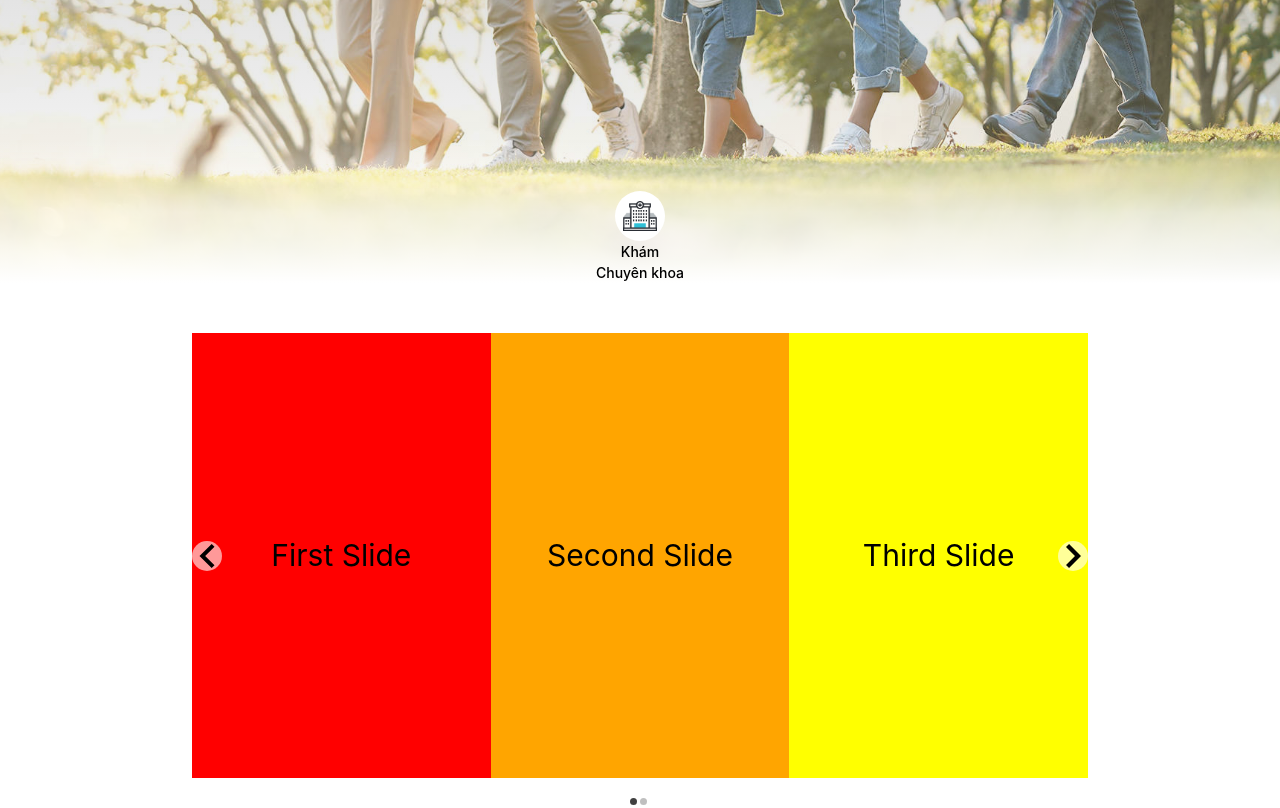
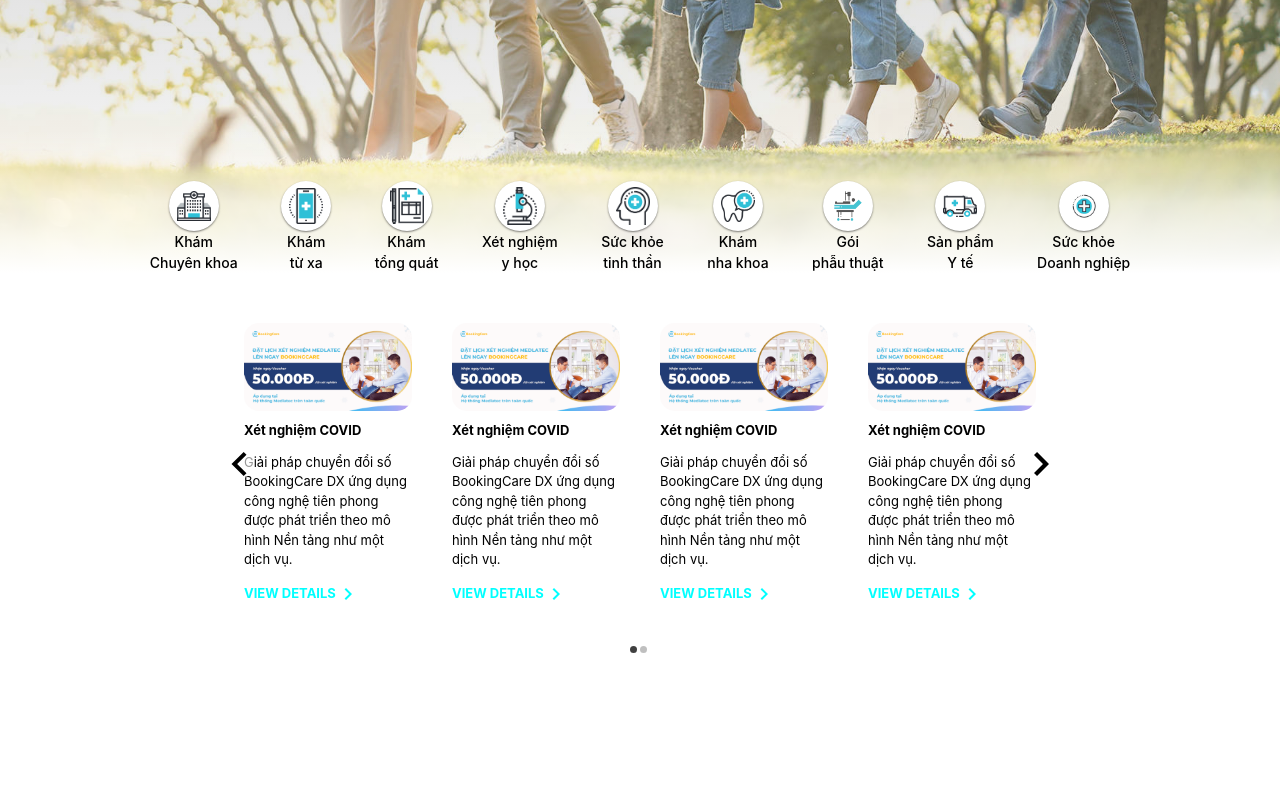
Before and after one commit to hientrang2k/FrontEnd, a React (Create React App) app: page /homepage in a window 1280 px wide. Shown: the part 520-1328 px from the top of the page. After the commit the page ends 1176 px from the top, so only its background shows below. Built offline with nearby package versions, Linux system fonts and the light colour scheme.

Commit message:
css list select

```diff
--- a/src/components/user/HomeComponent/Header/index.jsx
+++ b/src/components/user/HomeComponent/Header/index.jsx
@@ -7,7 +7,6 @@ import Profile from "../Profile";
 import SearchIcon from "@mui/icons-material/Search";
 import "../../HomePage/style.css";
 import ListSelectHeader from "../ListSelectHeader";
-import Slideshow from "../ListTopic";
 
 const Header = () => {
   return (
@@ -57,10 +56,10 @@ const Header = () => {
       </Box>
       <Box
         component="div"
-        className="flex items-center justify-center text-white text-[34px] uppercase mt-[120px] mb-[50px] flex-col"
+        className="flex items-center justify-center text-white text-[34px] uppercase mt-[120px] mb-[50px] flex-col "
       >
-        <div className="font-normal">{i18n.t("header.title1")}</div>
-        <div className="font-bold">{i18n.t("header.title2")}</div>
+        <div className="font-normal text-shadow">{i18n.t("header.title1")}</div>
+        <div className="font-bold text-shadow">{i18n.t("header.title2")}</div>
       </Box>
       <Paper
         component="form"
@@ -72,7 +71,7 @@ const Header = () => {
           borderRadius: "30px",
           margin: "auto",
           backgroundColor: "#4fbdc09c",
-          marginBottom: "250px",
+          marginBottom: "240px",
         }}
       >
         <IconButton type="button" sx={{ p: "10px" }} aria-label="search">
--- a/src/components/user/HomeComponent/ListSelectHeader/index.jsx
+++ b/src/components/user/HomeComponent/ListSelectHeader/index.jsx
@@ -1,5 +1,5 @@
 import React from "react";
-import { Box, Avatar } from "@mui/material";
+import { Box } from "@mui/material";
 import i18n from "../../../../translations";
 import "../../HomePage/style.css";
 import {
@@ -16,15 +16,119 @@ import {
 
 const ListSelectHeader = () => {
   return (
-    <Box component="div" className="bgr-gradient pt-[50px]">
-      <Box component="div" className="flex flex-col items-center">
-        <div className="w-[50px] h-[50px] bg-white items-center justify-center flex rounded-[50%]">
-          <img alt="" src={chuyenkhoa} className="w-[34px]" />
-        </div>
-        <div className="font-medium">{i18n.t("header.listSelect.item1")}</div>
-        <div className="font-medium">
-          {i18n.t("header.listSelect.sub-item1")}
-        </div>
+    <Box
+      component="div"
+      className="bgr-gradient pt-[50px] flex justify-center  "
+    >
+      <Box component="div" className="flex justify-around w-[80%]">
+        <Box
+          component="div"
+          className="flex flex-col items-center hover:text-[#15d1c8]"
+        >
+          <div className="w-[50px] h-[50px] bg-white items-center justify-center flex rounded-[50%] shadow-[0px_1px_2px_rgba(0,0,0,0.5)]">
+            <img alt="" src={chuyenkhoa} className="w-[34px] " />
+          </div>
+          <div className="font-medium">{i18n.t("header.listSelect.item1")}</div>
+          <div className="font-medium">
+            {i18n.t("header.listSelect.sub-item1")}
+          </div>
+        </Box>
+        <Box
+          component="div"
+          className="flex flex-col items-center hover:text-[#15d1c8]"
+        >
+          <div className="w-[50px] h-[50px] bg-white items-center justify-center flex rounded-[50%] shadow-[0px_1px_2px_rgba(0,0,0,0.5)]">
+            <img alt="" src={tuxa} className="w-[34px]" />
+          </div>
+          <div className="font-medium">{i18n.t("header.listSelect.item2")}</div>
+          <div className="font-medium">
+            {i18n.t("header.listSelect.sub-item2")}
+          </div>
+        </Box>
+        <Box
+          component="div"
+          className="flex flex-col items-center hover:text-[#15d1c8]"
+        >
+          <div className="w-[50px] h-[50px] bg-white items-center justify-center flex rounded-[50%] shadow-[0px_1px_2px_rgba(0,0,0,0.5)]">
+            <img alt="" src={tongquat} className="w-[34px]" />
+          </div>
+          <div className="font-medium">{i18n.t("header.listSelect.item3")}</div>
+          <div className="font-medium">
+            {i18n.t("header.listSelect.sub-item3")}
+          </div>
+        </Box>
+        <Box
+          component="div"
+          className="flex flex-col items-center hover:text-[#15d1c8]"
+        >
+          <div className="w-[50px] h-[50px] bg-white items-center justify-center flex rounded-[50%] shadow-[0px_1px_2px_rgba(0,0,0,0.5)]">
+            <img alt="" src={xetnghiem} className="w-[34px]" />
+          </div>
+          <div className="font-medium">{i18n.t("header.listSelect.item4")}</div>
+          <div className="font-medium">
+            {i18n.t("header.listSelect.sub-item4")}
+          </div>
+        </Box>
+        <Box
+          component="div"
+          className="flex flex-col items-center hover:text-[#15d1c8]"
+        >
+          <div className="w-[50px] h-[50px] bg-white items-center justify-center flex rounded-[50%] shadow-[0px_1px_2px_rgba(0,0,0,0.5)]">
+            <img alt="" src={trinao} className="w-[34px]" />
+          </div>
+          <div className="font-medium">{i18n.t("header.listSelect.item5")}</div>
+          <div className="font-medium">
+            {i18n.t("header.listSelect.sub-item5")}
+          </div>
+        </Box>
+        <Box
+          component="div"
+          className="flex flex-col items-center hover:text-[#15d1c8]"
+        >
+          <div className="w-[50px] h-[50px] bg-white items-center justify-center flex rounded-[50%] shadow-[0px_1px_2px_rgba(0,0,0,0.5)]">
+            <img alt="" src={nhakhoa} className="w-[34px]" />
+          </div>
+          <div className="font-medium">{i18n.t("header.listSelect.item6")}</div>
+          <div className="font-medium">
+            {i18n.t("header.listSelect.sub-item6")}
+          </div>
+        </Box>
+        <Box
+          component="div"
+          className="flex flex-col items-center hover:text-[#15d1c8]"
+        >
+          <div className="w-[50px] h-[50px] bg-white items-center justify-center flex rounded-[50%] shadow-[0px_1px_2px_rgba(0,0,0,0.5)]">
+            <img alt="" src={phauthuat} className="w-[34px]" />
+          </div>
+          <div className="font-medium">{i18n.t("header.listSelect.item7")}</div>
+          <div className="font-medium">
+            {i18n.t("header.listSelect.sub-item7")}
+          </div>
+        </Box>
+        <Box
+          component="div"
+          className="flex flex-col items-center hover:text-[#15d1c8]"
+        >
+          <div className="w-[50px] h-[50px] bg-white items-center justify-center flex rounded-[50%] shadow-[0px_1px_2px_rgba(0,0,0,0.5)]">
+            <img alt="" src={tainha} className="w-[34px]" />
+          </div>
+          <div className="font-medium">{i18n.t("header.listSelect.item8")}</div>
+          <div className="font-medium">
+            {i18n.t("header.listSelect.sub-item8")}
+          </div>
+        </Box>
+        <Box
+          component="div"
+          className="flex flex-col items-center hover:text-[#15d1c8]"
+        >
+          <div className="w-[50px] h-[50px] bg-white items-center justify-center flex rounded-[50%] shadow-[0px_1px_2px_rgba(0,0,0,0.5)]">
+            <img alt="" src={suckhoeDN} className="w-[34px]" />
+          </div>
+          <div className="font-medium">{i18n.t("header.listSelect.item9")}</div>
+          <div className="font-medium">
+            {i18n.t("header.listSelect.sub-item9")}
+          </div>
+        </Box>
       </Box>
     </Box>
   );
--- a/src/components/user/HomeComponent/ListTopic/index.jsx
+++ b/src/components/user/HomeComponent/ListTopic/index.jsx
@@ -3,11 +3,12 @@ import React from "react";
 import { Slide } from "react-slideshow-image";
 import "react-slideshow-image/dist/styles.css";
 import image from "../../../../assets/img/154000-1-vc-medlatec.png";
+import NavigateNextIcon from "@mui/icons-material/NavigateNext";
 
 const Slideshow = () => {
   return (
-    <Box component="div" className="bg-white flex justify-center pt-[50px]">
-      <div className="slide-container max-w-[70%]">
+    <Box component="div" className="bg-white flex justify-center pt-[30px]">
+      <div className="slide-container max-w-[65%]">
         <Slide
           slidesToScroll={1}
           slidesToShow={1}
@@ -17,68 +18,101 @@ const Slideshow = () => {
             {
               breakpoint: 800,
               settings: {
-                slidesToShow: 3,
-                slidesToScroll: 3,
+                slidesToShow: 4,
+                slidesToScroll: 4,
               },
             },
             {
               breakpoint: 500,
               settings: {
-                slidesToShow: 2,
-                slidesToScroll: 2,
+                slidesToShow: 3,
+                slidesToScroll: 3,
               },
             },
           ]}
         >
-          <div
-            style={{
-              textAlign: "center",
-              background: "red",
-              padding: "200px 0",
-              fontSize: "30px",
-            }}
-          >
-            First Slide
-          </div>
-          <div
-            style={{
-              textAlign: "center",
-              background: "orange",
-              padding: "200px 0",
-              fontSize: "30px",
-            }}
-          >
-            Second Slide
-          </div>
-          <div
-            style={{
-              textAlign: "center",
-              background: "yellow",
-              padding: "200px 0",
-              fontSize: "30px",
-            }}
-          >
-            Third Slide
-          </div>
-          <div
-            style={{
-              textAlign: "center",
-              background: "green",
-              padding: "200px 0",
-              fontSize: "30px",
-            }}
-          >
-            Fourth Slide
-          </div>
-          <div className="max-w-[350px]">
-            <img src={image} alt="" />
-            <div className="font-bold">Xét nghiệm COVID</div>
+          <div className="p-[20px] text-[13px]">
+            <img className="rounded-[15px]" src={image} alt="" />
+            <div className="font-bold mt-[10px] mb-[12px]">
+              Xét nghiệm COVID
+            </div>
             <div>
               Giải pháp chuyển đổi số BookingCare DX ứng dụng công nghệ tiên
-              phong được phát triển theo mô hình Nền tảng như một dịch vụ
-              (Platform as a service - PaaS) bao gồm Website, ứng dụng di động
-              (Mobile App) và phần mềm quản trị, tích hợp 3 trong 1 nền tảng
-              tiện ích dễ dùng.
+              phong được phát triển theo mô hình Nền tảng như một dịch vụ.
+            </div>
+            <div className="cursor-pointer text-[aqua] uppercase mt-[12px] font-bold text-[#00c7d1] flex items-center">
+              View details
+              <NavigateNextIcon />
+            </div>
+          </div>
+          <div className="p-[20px] text-[13px]">
+            <img className="rounded-[15px]" src={image} alt="" />
+            <div className="font-bold mt-[10px] mb-[12px]">
+              Xét nghiệm COVID
+            </div>
+            <div>
+              Giải pháp chuyển đổi số BookingCare DX ứng dụng công nghệ tiên
+              phong được phát triển theo mô hình Nền tảng như một dịch vụ.
+            </div>
+            <div className="cursor-pointer text-[aqua] uppercase mt-[12px] font-bold text-[#00c7d1] flex items-center">
+              View details
+              <NavigateNextIcon />
+            </div>
+          </div>
+          <div className="p-[20px] text-[13px]">
+            <img className="rounded-[15px]" src={image} alt="" />
+            <div className="font-bold mt-[10px] mb-[12px]">
+              Xét nghiệm COVID
+            </div>
+            <div>
+              Giải pháp chuyển đổi số BookingCare DX ứng dụng công nghệ tiên
+              phong được phát triển theo mô hình Nền tảng như một dịch vụ.
+            </div>
+            <div className="cursor-pointer text-[aqua] uppercase mt-[12px] font-bold text-[#00c7d1] flex items-center">
+              View details
+              <NavigateNextIcon />
+            </div>
+          </div>
+          <div className="p-[20px] text-[13px]">
+            <img className="rounded-[15px]" src={image} alt="" />
+            <div className="font-bold mt-[10px] mb-[12px]">
+              Xét nghiệm COVID
+            </div>
+            <div>
+              Giải pháp chuyển đổi số BookingCare DX ứng dụng công nghệ tiên
+              phong được phát triển theo mô hình Nền tảng như một dịch vụ.
+            </div>
+            <div className="cursor-pointer text-[aqua] uppercase mt-[12px] font-bold text-[#00c7d1] flex items-center">
+              View details
+              <NavigateNextIcon />
+            </div>
+          </div>
+          <div className="p-[20px] text-[13px]">
+            <img className="rounded-[15px]" src={image} alt="" />
+            <div className="font-bold mt-[10px] mb-[12px]">
+              Xét nghiệm COVID
+            </div>
+            <div>
+              Giải pháp chuyển đổi số BookingCare DX ứng dụng công nghệ tiên
+              phong được phát triển theo mô hình Nền tảng như một dịch vụ.
+            </div>
+            <div className="cursor-pointer text-[aqua] uppercase mt-[12px] font-bold text-[#00c7d1] flex items-center">
+              View details
+              <NavigateNextIcon />
+            </div>
+          </div>
+          <div className="p-[20px] text-[13px]">
+            <img className="rounded-[15px]" src={image} alt="" />
+            <div className="font-bold mt-[10px] mb-[12px]">
+              Xét nghiệm COVID
+            </div>
+            <div>
+              Giải pháp chuyển đổi số BookingCare DX ứng dụng công nghệ tiên
+              phong được phát triển theo mô hình Nền tảng như một dịch vụ.
+            </div>
+            <div className="cursor-pointer text-[aqua] uppercase mt-[12px] font-bold text-[#00c7d1] flex items-center">
+              View details
+              <NavigateNextIcon />
             </div>
           </div>
         </Slide>
--- a/src/components/user/HomePage/style.css
+++ b/src/components/user/HomePage/style.css
@@ -14,3 +14,7 @@
 .bgr-gradient {
     background-image: linear-gradient(to top, rgba(255, 255, 255, 1), rgba(255, 255, 255, 0.7), rgba(255, 255, 255, 0.01))
 }
+
+.text-shadow {
+    text-shadow: 1px 1px 1px #333;
+}
--- a/src/translations/locales/vi.json
+++ b/src/translations/locales/vi.json
@@ -28,7 +28,9 @@
             "item7":"Gói",
             "sub-item7":"phẫu thuật",
             "item8":"Sản phẩm",
-            "sub-item8":"Y tế"
+            "sub-item8":"Y tế",
+            "item9":"Sức khỏe",
+            "sub-item9":"Doanh nghiệp"
         }
     }
 }
```
